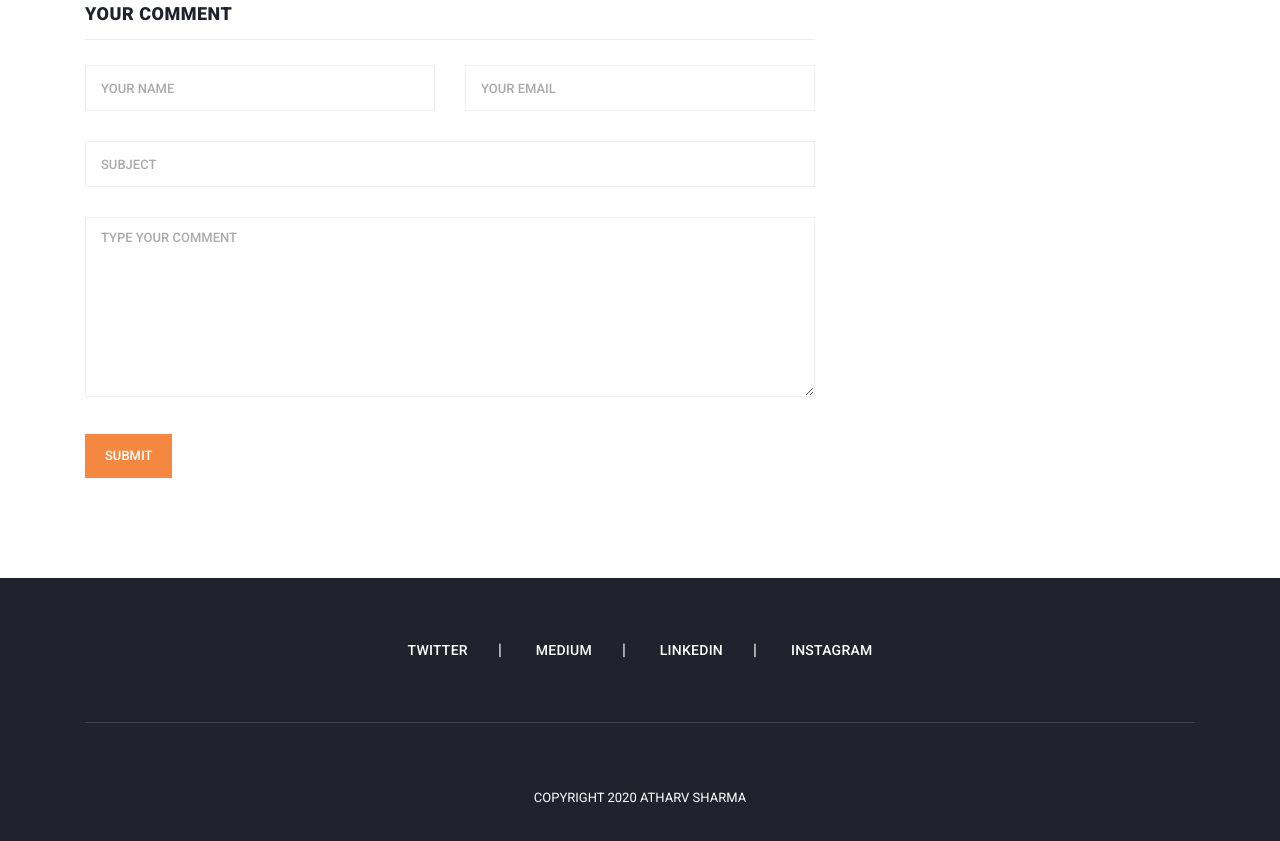
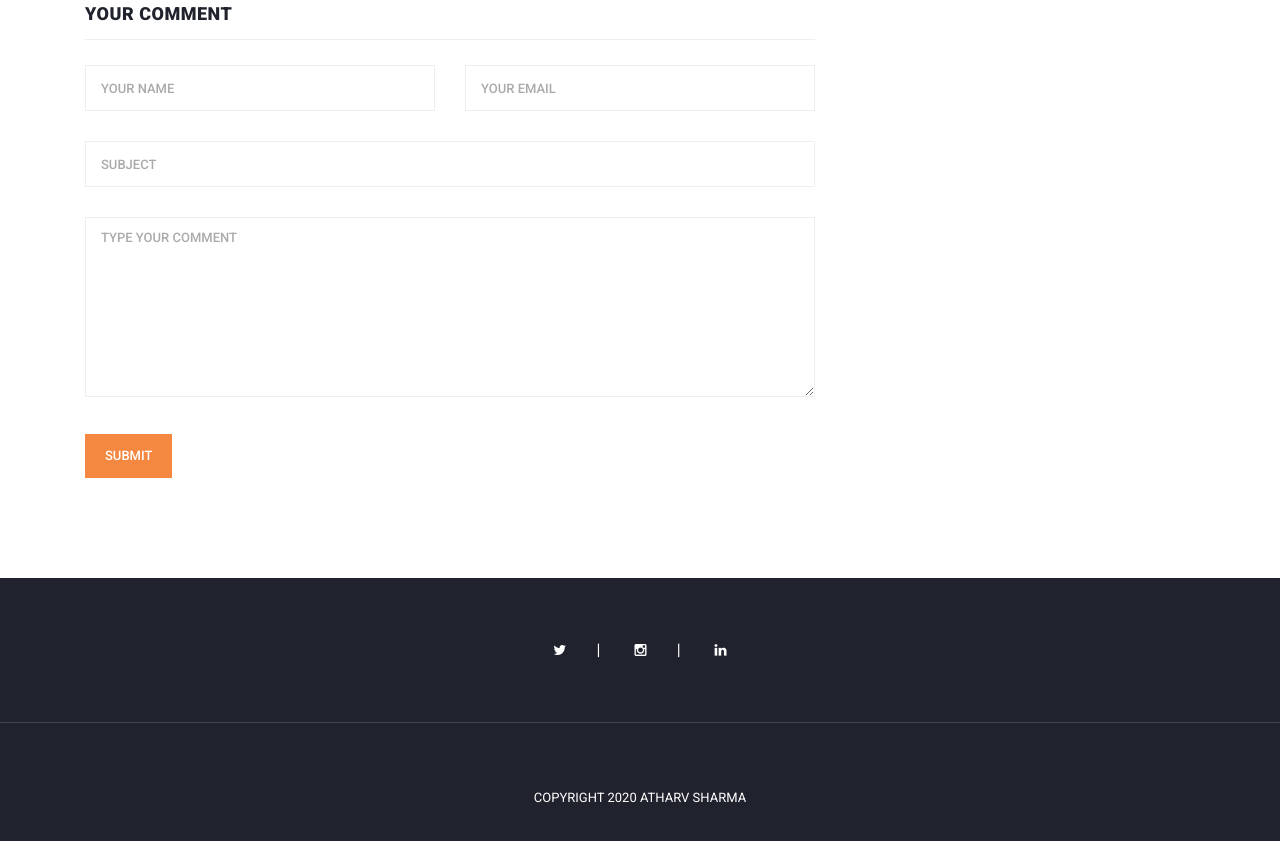
Before and after one commit to satharv/mysite, a plain HTML site: page post-details.html in a window 1280 px wide. Shown: the part 1687-2528 px from the top of the page. Drawn offline with Linux system fonts and the light colour scheme.

Commit message:
Update post-details.html

```diff
--- a/post-details.html
+++ b/post-details.html
@@ -292,16 +292,15 @@ https://templatemo.com/tm-551-stand-blog
 
 
     <footer>
-      <div class="container">
-        <div class="row">
+     <div class="row">
           <div class="col-lg-12">
             <ul class="social-icons">
-              <li><a href="https://twitter.com/__sharmaji__">Twitter</a></li>
-              <li><a href="https://satharv55.medium.com/">Medium</a></li>
-              <li><a href="https://www.linkedin.com/in/atharv-sharma-a293241aa">Linkedin</a></li>
-              <li><a href="https://www.instagram.com/athxrrv_">Instagram</a></li>
+              <li><a href="https://twitter.com/AtharvvvSharma"><i class="fa fa-twitter"></i></a></li>
+              <li><a href="https://www.instagram.com/athxrrvv_"><i class="fa fa-instagram"></i></a></li>
+              <li><a href="https://www.linkedin.com/in/atharvvvsharma"><i class="fa fa-linkedin"></i></a></li>
             </ul>
           </div>
+        </div>
           <div class="col-lg-12">
             <div class="copyright-text">
               <p>Copyright 2020 Atharv Sharma</p>
```
